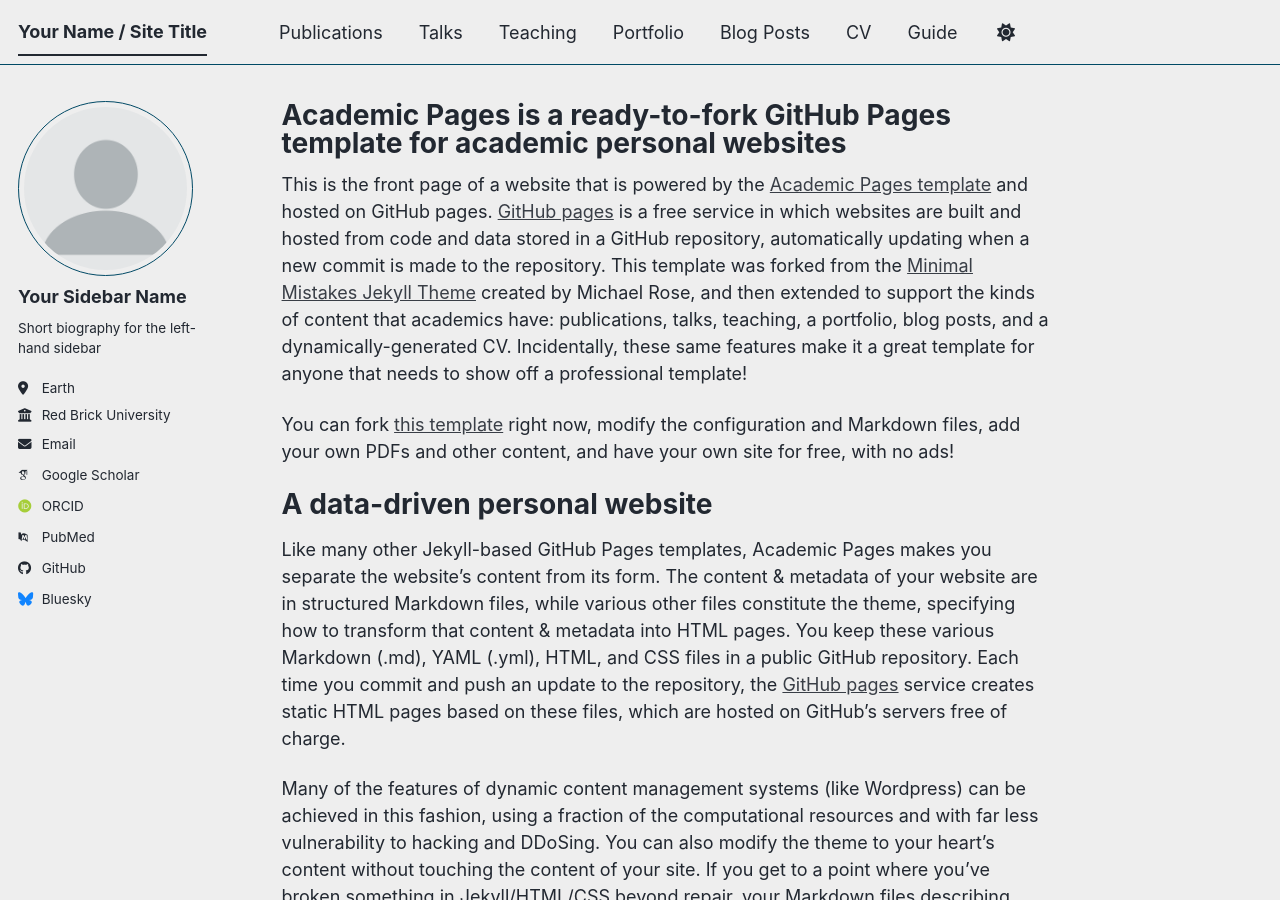
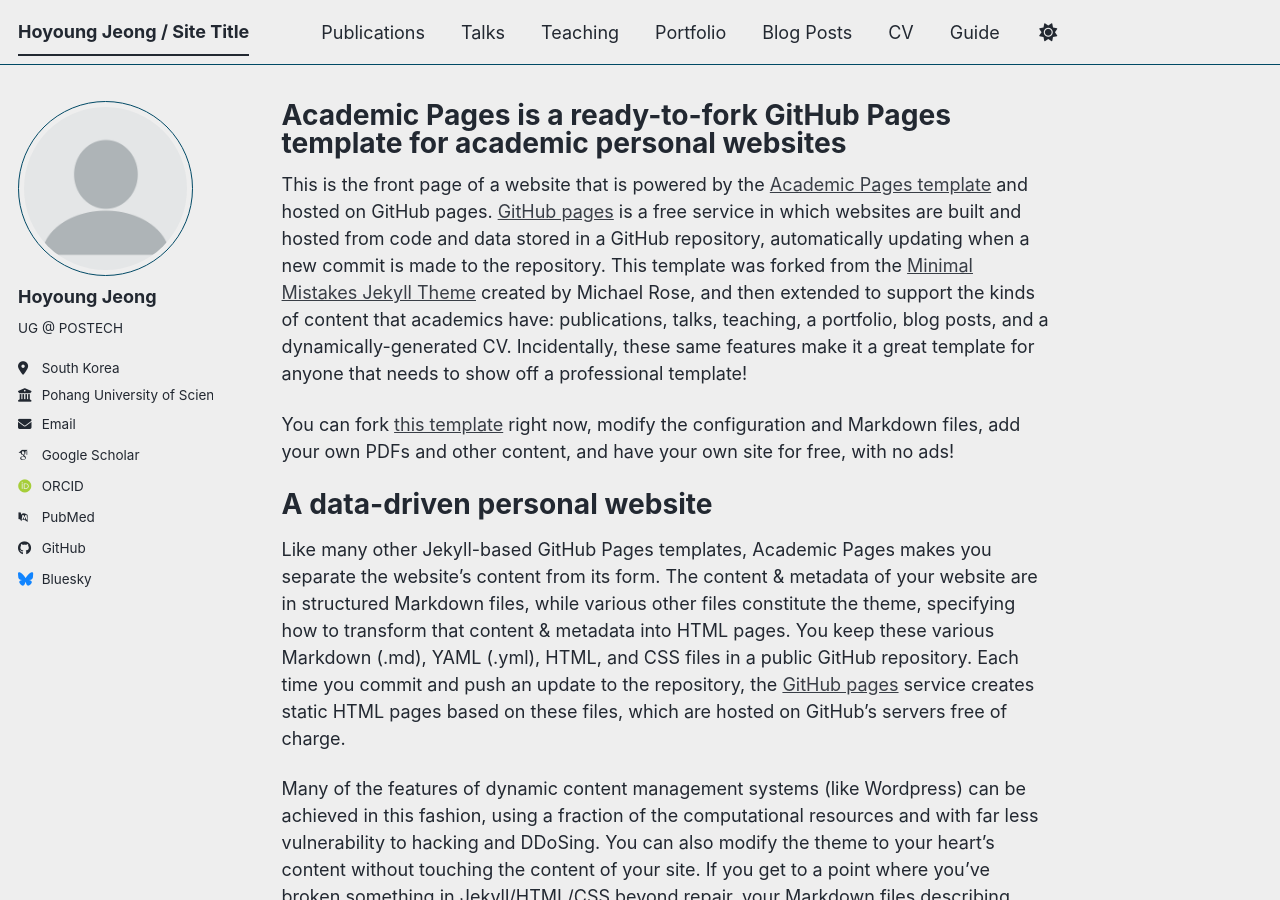
Before and after one commit to ho0hoy/ho0hoy.github.io, a Jekyll site: the page built from _pages/about.md, in a window 1280 px wide and 900 px high. Built offline with Jekyll 4.4.1, drawn with Linux system fonts in a browser that asks for light colours; some web fonts are replaced; a script bundle is joined from its source files by our own code; library files that are not in the unit come from our copies.

Commit message:
Update _config.yml

```diff
--- a/_config.yml
+++ b/_config.yml
@@ -9,10 +9,10 @@
 # Basic Site Settings
 locale                   : "en-US"
 site_theme               : "air" # The available themes options are "default", "air", "sunrise", "mint", "dirt" and "contrast"
-title                    : "Your Name / Site Title"
+title                    : "Hoyoung Jeong / Site Title"
 title_separator          : "-"
 name                     : &name "Hoyoung Jeong"
-description              : &description "Your Name's academic portfolio"   # Update this with a general description of your site, this is the default if not overridden by a page
+description              : &description "Hoyoung Jeong's academic portfolio"   # Update this with a general description of your site, this is the default if not overridden by a page
 url                      : https://ho0hoy.github.io # The base hostname & protocol for your site e.g. "https://[your GitHub username].github.io",
                                                            # or if you already have some other page hosted on Github then use "https://[your GitHub username].github.io/[Your Repo Name]"
 baseurl                  : "" # the subpath of your site, e.g. "/blog"
@@ -24,11 +24,11 @@ repository               : "ho0hoy/ho0hoy.github.io"
 author:
   # Biographic information
   avatar           : "profile.png"
-  name             : "Your Sidebar Name"
+  name             : "Hoyoung Jeong"
   pronouns         : # example: "she/her"
-  bio              : "Short biography for the left-hand sidebar"
-  location         : "Earth"
-  employer         : "Red Brick University"
+  bio              : "UG @ POSTECH"
+  location         : "South Korea"
+  employer         : "Pohang University of Science and Technology (POSTECH)"
   uri              : # URL
   email            : "jhy0522@postech.ac.kr"
 
@@ -66,7 +66,7 @@ author:
   keybase          : # Username
   instagram        : # Username
   lastfm           : # Username
-  linkedin         : # Username
+  linkedin         : # ho0hoy
   mastodon         : # URL
   medium           : # URL
   pinterest        : # Username
```
